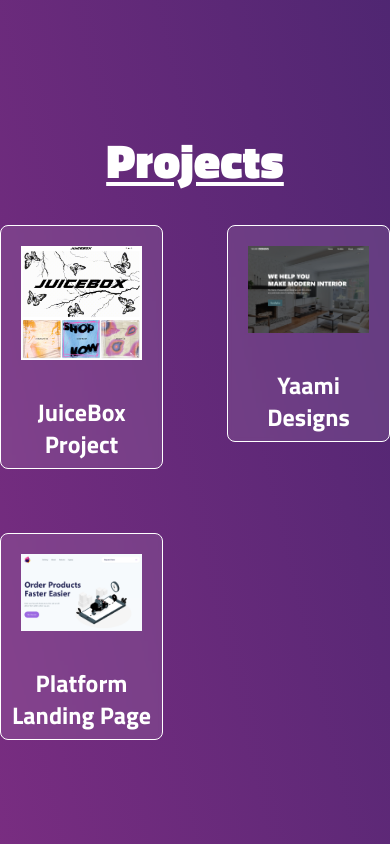
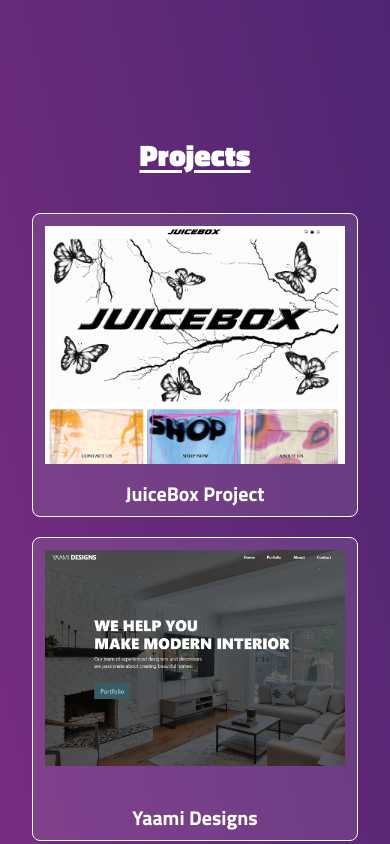
Before and after one commit to dakShh/portfolio, a React (Vite) app: page / in a window 390 px wide. Shown: the part 3220-4064 px from the top of the page. Built offline with nearby package versions, Linux system fonts and the light colour scheme.

Commit message:
project section responsive

```diff
--- a/src/components/projects/projectCard.jsx
+++ b/src/components/projects/projectCard.jsx
@@ -10,11 +10,11 @@
           "cursor-pointer hover:border-white/40 hover:bg-white/20"
         )}
       >
-        <div className="max-h-[300px] mb-2 overflow-hidden p-5">
+        <div className="h-[250px] md:h-[210px] lg:h-[160px] xl:max-h-[300px] mb-2 overflow-hidden p-3 xl:p-5">
           <img src={image} alt="" className="object-cover" />
         </div>
         <div className={clsx("p-2")}>
-          <div className={clsx("text-2xl font-bold", "text-center")}>{name}</div>
+          <div className={clsx("text-xl xl:text-2xl font-bold", "text-center")}>{name}</div>
         </div>
       </div>
     </a>
--- a/src/components/projects/projects.jsx
+++ b/src/components/projects/projects.jsx
@@ -5,19 +5,23 @@
 
 const Projects = () => {
   return (
-    <div className={clsx("container mx-auto relative text-white min-h-screen", "mb-24")}>
+    <div className={clsx("container mx-auto relative text-white min-h-screen", "mb-24", "px-8")}>
       <div className="text-center mt-52">
         <div
           data-aos="zoom-in-up"
           data-aos-delay="300"
-          className={clsx("text-5xl font-extrabold", "mb-10", "underline underline-offset-4")}
+          className={clsx(
+            "text-3xl lg:text-5xl font-extrabold",
+            "mb-10",
+            "underline underline-offset-4"
+          )}
         >
           Projects
         </div>
       </div>
 
-      <div className={clsx("max-w-5xl", "mx-auto")}>
-        <div className={clsx("grid grid-cols-2 gap-16 justify-center")}>
+      <div className={clsx("lg:max-w-xl xl:max-w-5xl", "mx-auto")}>
+        <div className={clsx("grid md:grid-cols-2 gap-5 xl:gap-16 justify-center")}>
           {project_list.map((project, index) => (
             <ProjectCard
               name={project.name}
```
